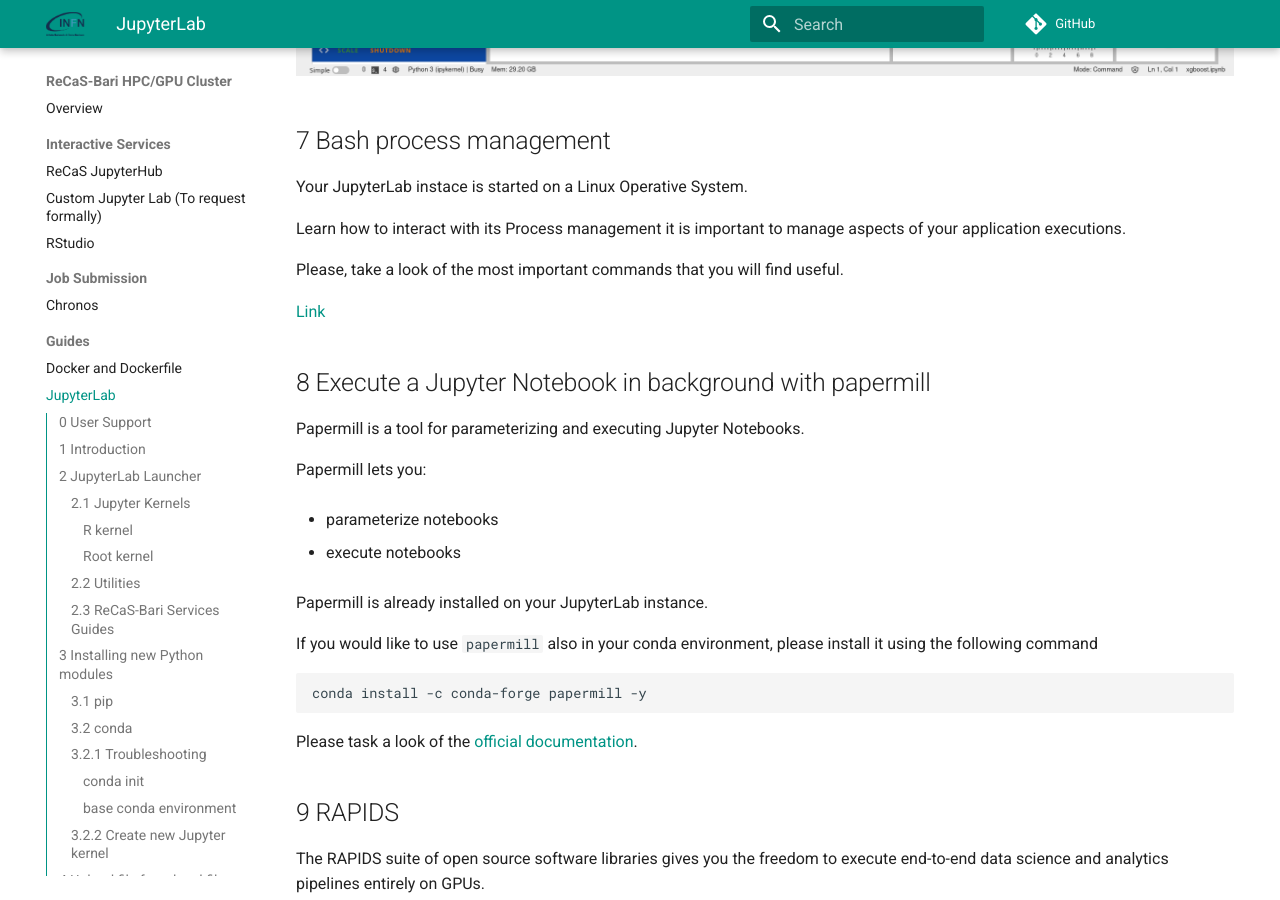
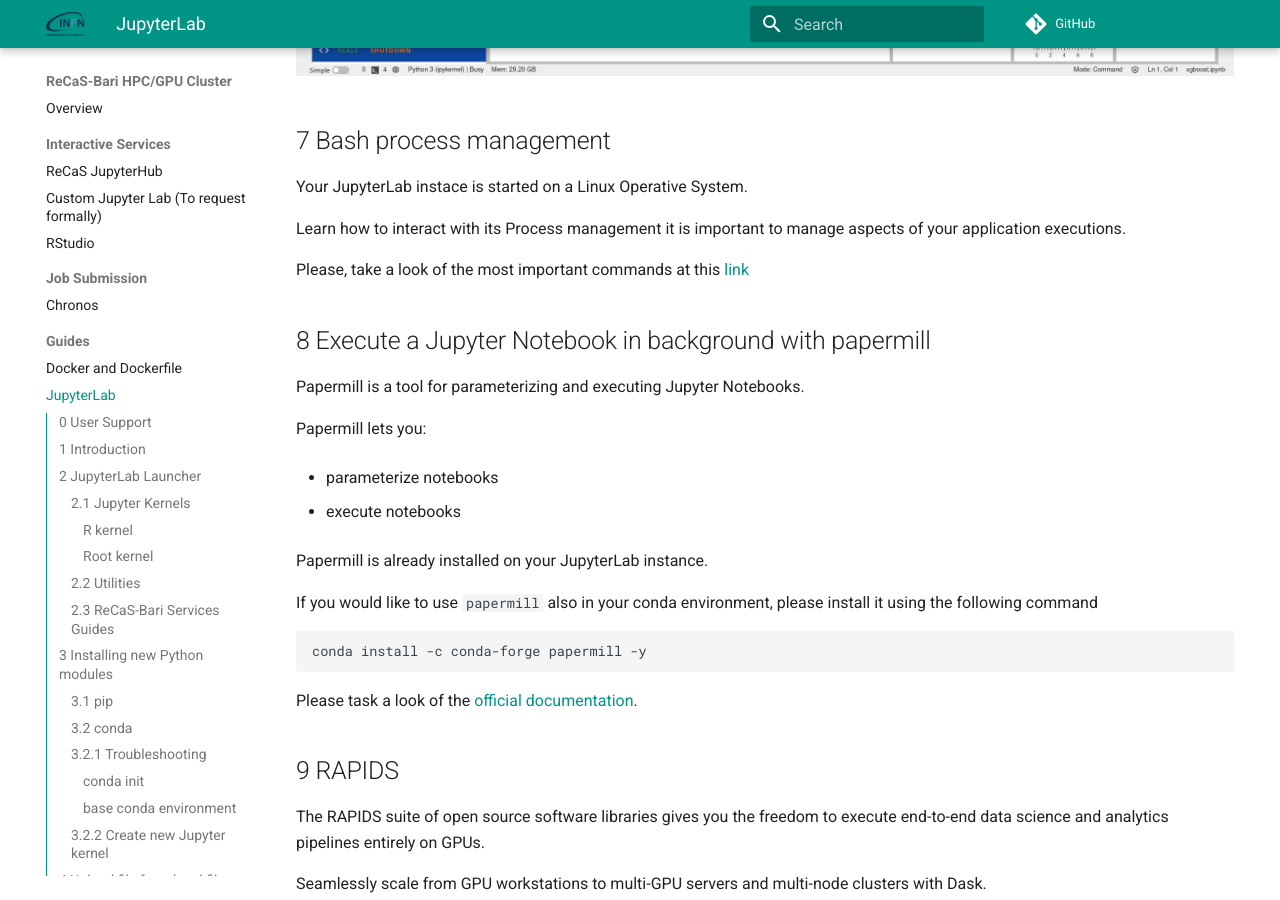
Before and after one commit to jvino/cluster-hpc-gpu-guides, an MkDocs documentation site: the page built from docs/guides/jupyter-lab.md, in a window 1280 px wide and 900 px high, scrolled down 10892 px. Built offline with MkDocs 1.6.1 and Material for MkDocs 9.7.7, drawn with Linux system fonts in a browser that asks for light colours; comment, search, counter and statistics services are not loaded.

```diff
--- a/docs/guides/jupyter-lab.md
+++ b/docs/guides/jupyter-lab.md
@@ -228,9 +228,7 @@
 
 Learn how to interact with its Process management it is important to manage aspects of your application executions.
 
-Please, take a look of the most important commands that you will find useful.
-
-[Link](https://linuxsimply.com/bash-scripting-tutorial/process-and-signal-handling/process-management/)
+Please, take a look of the most important commands at this [link](https://linuxsimply.com/bash-scripting-tutorial/process-and-signal-handling/process-management/)
 
 
 ## 8 Execute a Jupyter Notebook in background with papermill
```
